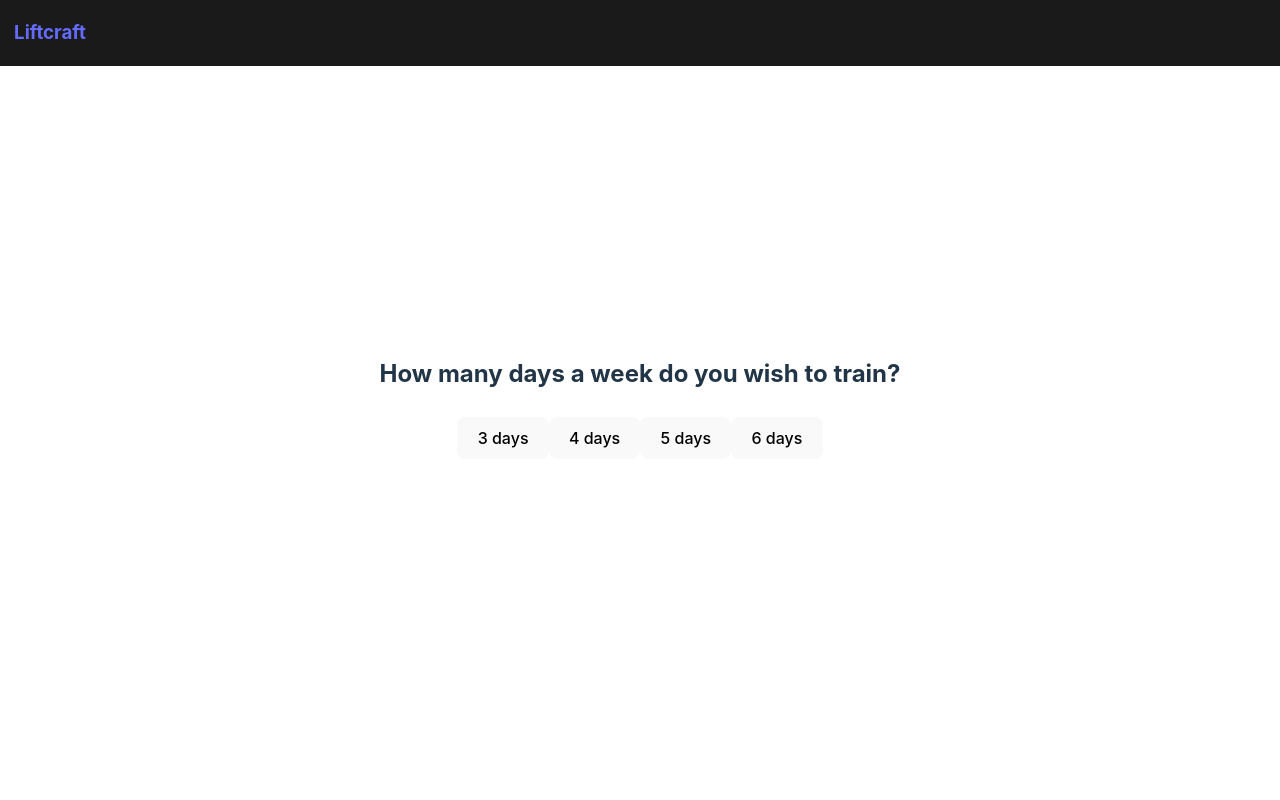
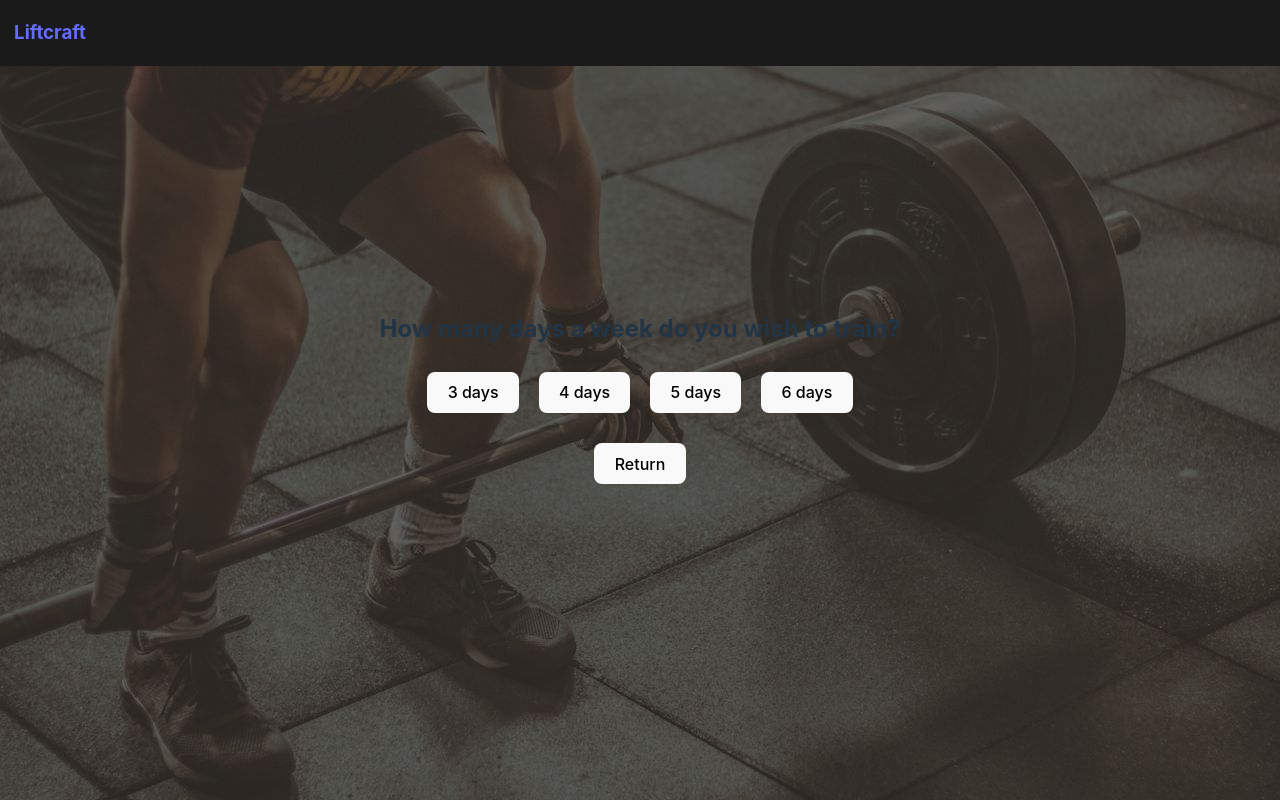
Before and after one commit to zancrash/Liftcraft, a React (Vite) app: page /program-picker in a window 1280 px wide. Built offline with nearby package versions, Linux system fonts and the light colour scheme.

Commit message:
modify styling, add return btn

```diff
--- a/src/App.css
+++ b/src/App.css
@@ -9,6 +9,12 @@ header a{
   display: block;
   width: 100px;
 }
+
+body {
+  background-image: url("./assets/background.jpg");
+  background-size: cover;
+}
+
 
 #root {
   width: 100%;
@@ -56,8 +62,20 @@ ul li {
   padding: 2em;
 }
 
+.card-2 {
+  padding: 50px 0;
+  max-height: 500px;
+  overflow-y: scroll;
+}
+
 .card-2 button{
-  margin: 5px 0;
+  margin: 5px 10px;
+}
+
+.return-link {
+  width: fit-content;
+  display: block;
+  margin: 20px auto;
 }
 /*
 .card-2 form{
--- a/src/components/Home.jsx
+++ b/src/components/Home.jsx
@@ -4,7 +4,7 @@ import Header from "./Header"
 
 export default function Home() {
   return (
-    <div>
+    <div className="wrapper">
       <Header />
       <h1>Select an Option</h1>
       <div className="card">
--- a/src/components/ProgramPicker.jsx
+++ b/src/components/ProgramPicker.jsx
@@ -1,5 +1,6 @@
 import React from "react"
 import { useState, useEffect } from 'react'
+import { Link } from 'react-router-dom'
 import FB from './FB'
 import UL from './UL'
 import PPL from "./PPL"
@@ -36,6 +37,10 @@ export default function ProgramPicker() {
       <button onClick={() => selectDays(5)}>5 days</button>
       <button onClick={() => selectDays(6)}>6 days</button>
 
+      <Link to="/" className="return-link">
+        <button className="return-btn">Return</button>
+      </Link>
+
       {
         days == 3 && data ? <FB routines={data.routines}/> : days == 4 && data ? <UL routines={data.routines}/> : days == 5 && data ? <PPLUL routines={data.routines} /> :days == 6 && data ? <PPL routines={data.routines} /> : <></>
       }
--- a/src/index.css
+++ b/src/index.css
@@ -4,7 +4,8 @@
   font-weight: 400;
 
   color-scheme: light dark;
-  color: rgba(255, 255, 255, 0.87);
+  /* color: rgba(255, 255, 255, 0.87); */
+  color: #fff;
   background-color: #242424;
 
   font-synthesis: none;
```
Also changed, not shown: src/assets/background.jpg (added).
